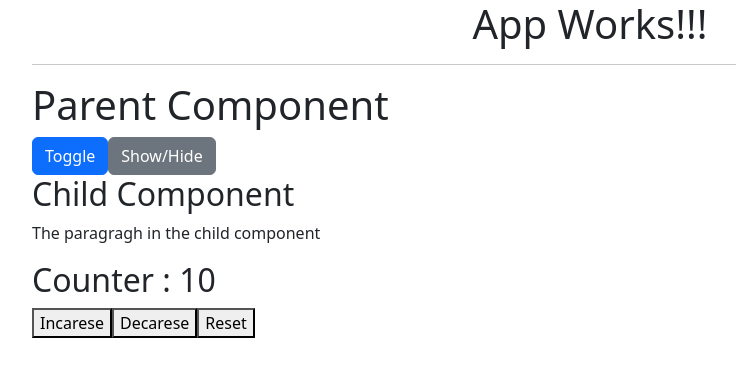
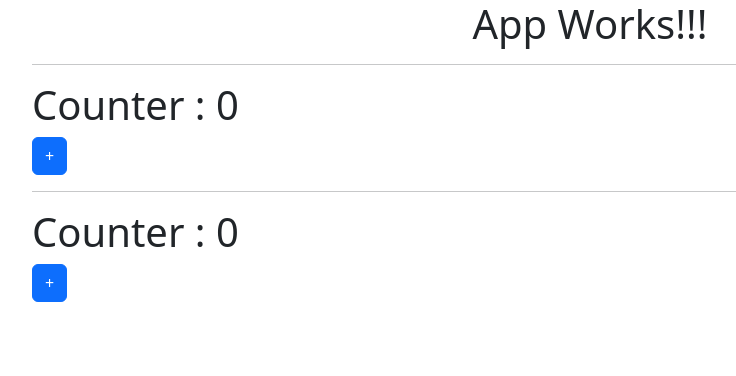
Before and after one commit to synergy2411/dec-25-react, a React (Vite) app in the folder first-app/: page / in a window 1280 px wide. Shown: the top 376 px of the page, without its empty margins (50-786 px from the left). Built offline with nearby package versions, Linux system fonts and the light colour scheme; no server answers.

Commit message:
error boundary added

```diff
--- a/first-app/src/App.jsx
+++ b/first-app/src/App.jsx
@@ -1,5 +1,7 @@
 import "bootstrap/dist/css/bootstrap.min.css";
 import Parent from "./Components/Demo/Parent";
+import Counter from "./Components/Demo/Counter";
+import ErrorBoundary from "./Components/ErrorBoundary/ErrorBoundary";
 function App() {
   return (
     <div className="container">
@@ -9,7 +11,15 @@ function App() {
       {/* <UseEffectDemo /> */}
 
       <hr />
-      <Parent />
+      <ErrorBoundary>
+        <Counter />
+      </ErrorBoundary>
+
+      <hr />
+      <ErrorBoundary>
+        <Counter />
+      </ErrorBoundary>
+      {/* <Parent /> */}
 
       {/* <UseReducerDemo /> */}
 
--- /dev/null
+++ b/first-app/src/Components/Demo/Counter.jsx
@@ -0,0 +1,19 @@
+import { useCounter } from "../../hooks/use-counter";
+
+function Counter() {
+  const [counter, increase] = useCounter();
+
+  if (counter > 3) {
+    throw new Error("Too high value for counter");
+  }
+  return (
+    <>
+      <h1>Counter : {counter}</h1>
+      <button className="btn btn-primary" onClick={increase}>
+        +
+      </button>
+    </>
+  );
+}
+
+export default Counter;
--- /dev/null
+++ b/first-app/src/Components/ErrorBoundary/ErrorBoundary.jsx
@@ -0,0 +1,21 @@
+import { Component } from "react";
+
+class ErrorBoundary extends Component {
+  state = {
+    errorMessage: null,
+  };
+
+  componentDidCatch(error) {
+    this.setState({ errorMessage: error.message });
+  }
+
+  render() {
+    if (this.state.errorMessage) {
+      return <p className="alert alert-danger">{this.state.errorMessage}</p>;
+    }
+
+    return this.props.children;
+  }
+}
+
+export default ErrorBoundary;
```
Also changed, not shown: 1 other file (tests, documents, lock files or other folders).
